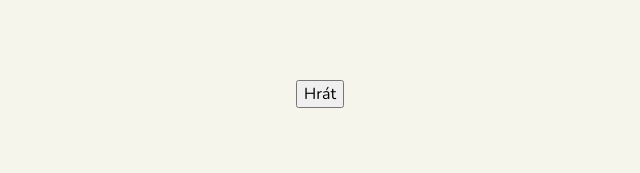
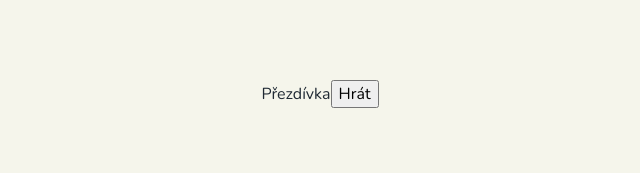
Before and after one commit to ImuneGH/hangman, a React (Vite) app: page / in a window 1280 px wide. Shown: the top 173 px of the page, without its empty margins (320-960 px from the left). Built offline with nearby package versions, Linux system fonts and the light colour scheme.

Commit message:
feat: label v TextInput.tsx konečně zprovozněn

```diff
--- a/src/App.tsx
+++ b/src/App.tsx
@@ -1,15 +1,12 @@
 import "./css/app.css";
 import { Outlet } from "react-router-dom";
-import LabelContext from "./context/LabelContext";
 import { useState } from "react";
 
 function App() {
   const [label, setLabel] = useState<string>("");
   return (
     <div className="wrapper">
-      <LabelContext.Provider value={{ label, setLabel }}>
-        <Outlet />
-      </LabelContext.Provider>
+      <Outlet context={{ label, setLabel }} />
     </div>
   );
 }
--- a/src/components/TextInput.tsx
+++ b/src/components/TextInput.tsx
@@ -1,9 +1,10 @@
 import "../css/components/textInput.css";
-import LabelContext from "../context/LabelContext";
-import { useContext } from "react";
 
-const TextInput = () => {
-  const { label } = useContext(LabelContext);
+type TextInputProps = {
+  label: string;
+};
+
+const TextInput = ({ label }: TextInputProps) => {
   return (
     <>
       <label htmlFor="">{label}</label>
--- a/src/pages/Home.tsx
+++ b/src/pages/Home.tsx
@@ -2,11 +2,19 @@ import "../css/pages/home.css";
 import TextInput from "../components/TextInput";
 import ThemeSelect from "../components/ThemeSelect";
 import DifficultySelect from "../components/DifficultySelect";
+import { useOutletContext } from "react-router-dom";
+import type { OutletContextType } from "../types/types";
+import { useEffect } from "react";
 
 const Home = () => {
+  const { label, setLabel } = useOutletContext<OutletContextType>();
+  useEffect(() => {
+    setLabel("Přezdívka");
+  }, []);
+
   return (
     <form className="home-page-form">
-      <TextInput />
+      <TextInput label={label} />
       <ThemeSelect />
       <DifficultySelect />
       <button>Hrát</button>
--- /dev/null
+++ b/src/types/types.ts
@@ -0,0 +1,4 @@
+export type OutletContextType = {
+  label: string;
+  setLabel: (label: string) => void;
+};
```
Also changed, not shown: src/pages/Game.tsx (+8 -0 lines).
